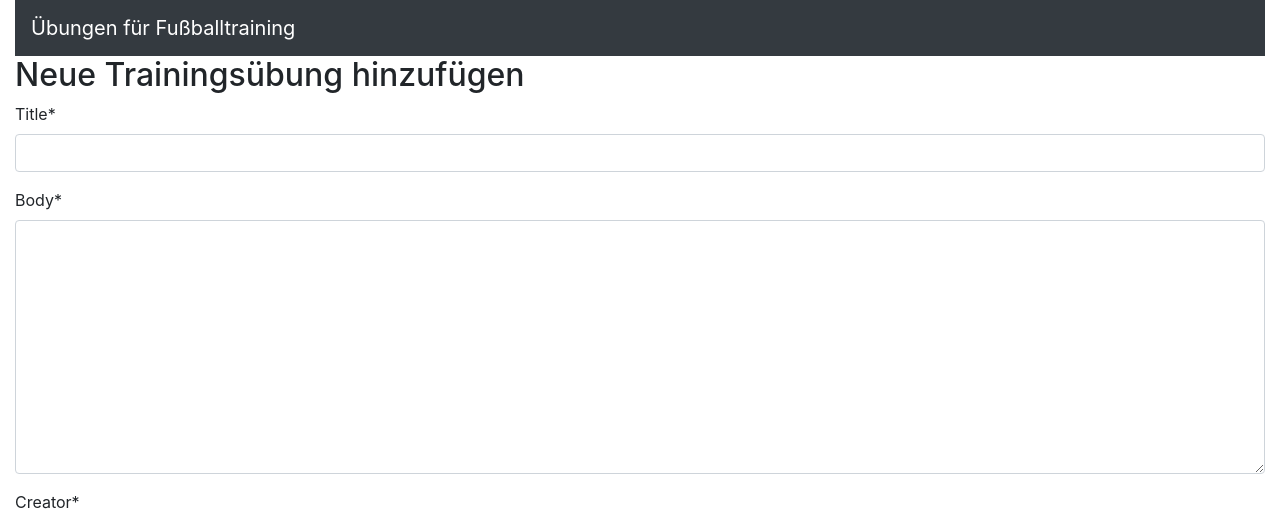
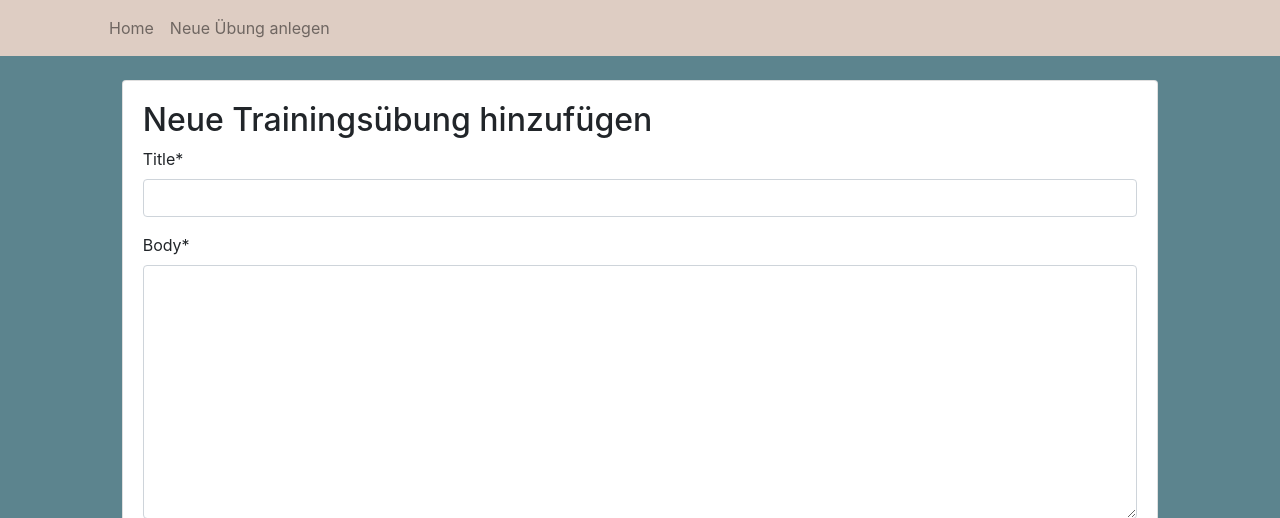
Before and after one commit to meissbernd/ESA3_CoachingIdeas, a Django app: a page that uses templates/exercise/exercise_create.html in a window 1280 px wide. Shown: the top 518 px of the page. Run offline with Django 4.2, Linux system fonts and the light colour scheme; data that the repository does not hold is empty; some libraries are stand-ins or nearby versions.

Commit message:
navigate bar neue Übung

```diff
--- a/templates/exercise/base.html
+++ b/templates/exercise/base.html
@@ -15,13 +15,17 @@
 <nav class="navbar navbar-expand-lg navbar-light mb-4" style="background-color:#decdc3">
     <div class="container">
         <a class="navbar-brand" href="{% url 'helloworld' %}">{{ page_title }}</a>
-      <button class="navbar-toggler" type="button" data-toggle="collapse" data-target="#navbarSupportedContent" aria-controls="navbarSupportedContent" aria-expanded="false" aria-label="Toggle navigation">
+        <button class="navbar-toggler" type="button" data-toggle="collapse" data-target="#navbarSupportedContent"
+                aria-controls="navbarSupportedContent" aria-expanded="false" aria-label="Toggle navigation">
             <span class="navbar-toggler-icon"></span>
         </button>
         <div class="collapse navbar-collapse" id="navbarSupportedContent">
             <ul class="navbar-nav">
                 <li class="nav-item">
-            <a class="nav-link" href="#">Home</a>
+                    <a class="nav-link" href="{% url 'exercise_list' %}">Home</a>
+                </li>
+                <li class="nav-item">
+                    <a class="nav-link" href={% url 'exercise_new' %}>Neue Übung anlegen</a>
                 </li>
             </ul>
         </div>
@@ -39,8 +43,14 @@
         </div>
     </div>
 </div>
-  <script src="https://code.jquery.com/jquery-3.3.1.slim.min.js" integrity="sha384-q8i/X+965DzO0rT7abK41JStQIAqVgRVzpbzo5smXKp4YfRvH+8abtTE1Pi6jizo" crossorigin="anonymous"></script>
-  <script src="https://cdnjs.cloudflare.com/ajax/libs/popper.js/1.14.3/umd/popper.min.js" integrity="sha384-ZMP7rVo3mIykV+2+9J3UJ46jBk0WLaUAdn689aCwoqbBJiSnjAK/l8WvCWPIPm49" crossorigin="anonymous"></script>
-  <script src="https://stackpath.bootstrapcdn.com/bootstrap/4.1.3/js/bootstrap.min.js" integrity="sha384-ChfqqxuZUCnJSK3+MXmPNIyE6ZbWh2IMqE241rYiqJxyMiZ6OW/JmZQ5stwEULTy" crossorigin="anonymous"></script>
+<script src="https://code.jquery.com/jquery-3.3.1.slim.min.js"
+        integrity="sha384-q8i/X+965DzO0rT7abK41JStQIAqVgRVzpbzo5smXKp4YfRvH+8abtTE1Pi6jizo"
+        crossorigin="anonymous"></script>
+<script src="https://cdnjs.cloudflare.com/ajax/libs/popper.js/1.14.3/umd/popper.min.js"
+        integrity="sha384-ZMP7rVo3mIykV+2+9J3UJ46jBk0WLaUAdn689aCwoqbBJiSnjAK/l8WvCWPIPm49"
+        crossorigin="anonymous"></script>
+<script src="https://stackpath.bootstrapcdn.com/bootstrap/4.1.3/js/bootstrap.min.js"
+        integrity="sha384-ChfqqxuZUCnJSK3+MXmPNIyE6ZbWh2IMqE241rYiqJxyMiZ6OW/JmZQ5stwEULTy"
+        crossorigin="anonymous"></script>
 </body>
 </html>
--- a/templates/exercise/exercise_create.html
+++ b/templates/exercise/exercise_create.html
@@ -1,4 +1,4 @@
-{% extends 'base.html' %}
+{% extends 'exercise/base.html' %}
 
 {% load crispy_forms_filters %}
 
@@ -8,7 +8,7 @@
 <form action="" method="post" enctype="multipart/form-data">
     {% csrf_token %}
     {{ form|crispy }}
-    <a class="btn btn-danger btn-sm" href="{% url 'exercise_start' %}">Abbrechen</a>
+    <a class="btn btn-danger btn-sm" href="{% url 'exercise_list' %}">Abbrechen</a>
     <button type="reset" class="btn btn-secondary btn-sm">Zurücksetzen</button>
     <button type="submit" class="btn btn-success btn-sm">Speichern</button>
 </form>
--- a/templates/exercise/exercise_home.html
+++ b/templates/exercise/exercise_home.html
@@ -7,5 +7,5 @@
     <li><a href="{% url 'exercise_detail' exercise.pk %}">{{ exercise.title }} -> {{ exercise.soccer_skills.title }}</a></li>
     {% endfor %}
 </ul>
-<a class="btn btn-success btn-sm" href="{% url 'exercise_list' %}">+ Neue Übung hinzufügen</a>
+<a class="btn btn-success btn-sm" href="{% url 'exercise_new' %}">+ Neue Übung hinzufügen</a>
 {% endblock content %}
```
Lines whose indentation alone changed are shown as unchanged.
